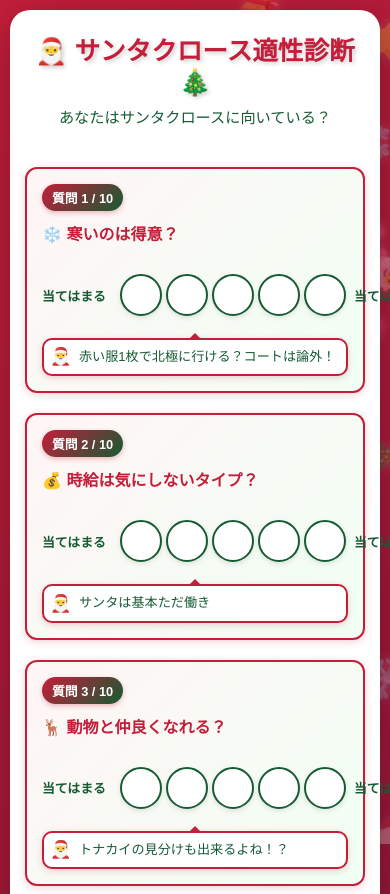
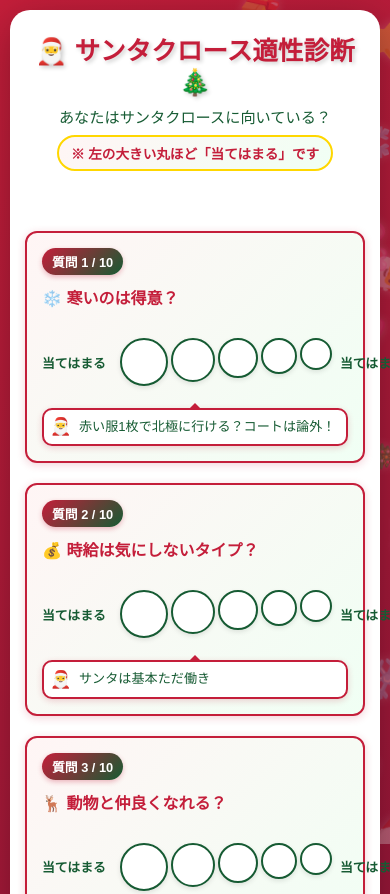
Before and after one commit to nakamuramiki302-jpg/santa_fit_test, a plain HTML site: page index.html in a window 390 px wide. Shown: the top 894 px of the page. Drawn offline with Linux system fonts and the light colour scheme.

Commit message:
🎅 ボタンサイズをグラデーション化＆説明文を追加

```diff
--- a/index.html
+++ b/index.html
@@ -13,6 +13,7 @@
         <header>
             <h1>🎅 サンタクロース適性診断 🎄</h1>
             <p class="subtitle">あなたはサンタクロースに向いている？</p>
+            <p class="instruction">※ 左の大きい丸ほど「当てはまる」です</p>
         </header>
 
         <div id="quiz-container" class="quiz-container">
--- a/style.css
+++ b/style.css
@@ -78,7 +78,19 @@ h1 {
 .subtitle {
     color: #165b33;
     font-size: 1em;
+    margin-bottom: 8px;
+}
+
+.instruction {
+    color: #c41e3a;
+    font-size: 0.9em;
+    font-weight: bold;
     margin-bottom: 20px;
+    background: linear-gradient(135deg, #fff5f5 0%, #f0fff4 100%);
+    padding: 8px 15px;
+    border-radius: 20px;
+    border: 2px solid #ffd700;
+    display: inline-block;
 }
 
 .questions-list {
@@ -164,8 +176,6 @@ h1 {
 }
 
 .option-btn {
-    width: 50px;
-    height: 50px;
     border-radius: 50%;
     background: white;
     border: 3px solid #165b33;
@@ -179,6 +189,31 @@ h1 {
     flex-shrink: 0;
 }
 
+.option-btn[data-value="5"] {
+    width: 55px;
+    height: 55px;
+}
+
+.option-btn[data-value="4"] {
+    width: 50px;
+    height: 50px;
+}
+
+.option-btn[data-value="3"] {
+    width: 45px;
+    height: 45px;
+}
+
+.option-btn[data-value="2"] {
+    width: 40px;
+    height: 40px;
+}
+
+.option-btn[data-value="1"] {
+    width: 35px;
+    height: 35px;
+}
+
 .option-btn:active {
     transform: scale(0.95);
 }
@@ -186,7 +221,7 @@ h1 {
 .option-btn.selected {
     background: linear-gradient(135deg, #c41e3a 0%, #165b33 100%);
     border-color: #ffd700;
-    transform: scale(1.1);
+    transform: scale(1.15);
     box-shadow: 0 0 0 3px rgba(255, 215, 0, 0.5), 0 4px 15px rgba(196, 30, 58, 0.4);
 }
 
@@ -485,14 +520,42 @@ h1 {
         min-width: 70px;
     }
 
+    .option-btn[data-value="5"] {
+        width: 48px;
+        height: 48px;
+    }
+
+    .option-btn[data-value="4"] {
+        width: 44px;
+        height: 44px;
+    }
+
+    .option-btn[data-value="3"] {
+        width: 40px;
+        height: 40px;
+    }
+
+    .option-btn[data-value="2"] {
+        width: 36px;
+        height: 36px;
+    }
+
+    .option-btn[data-value="1"] {
+        width: 32px;
+        height: 32px;
+    }
+
     .option-btn {
-        width: 42px;
-        height: 42px;
         border-width: 2px;
     }
 
     .options {
-        gap: 4px;
+        gap: 3px;
+    }
+
+    .instruction {
+        font-size: 0.85em;
+        padding: 6px 12px;
     }
 
     .floating-emoji {
```
